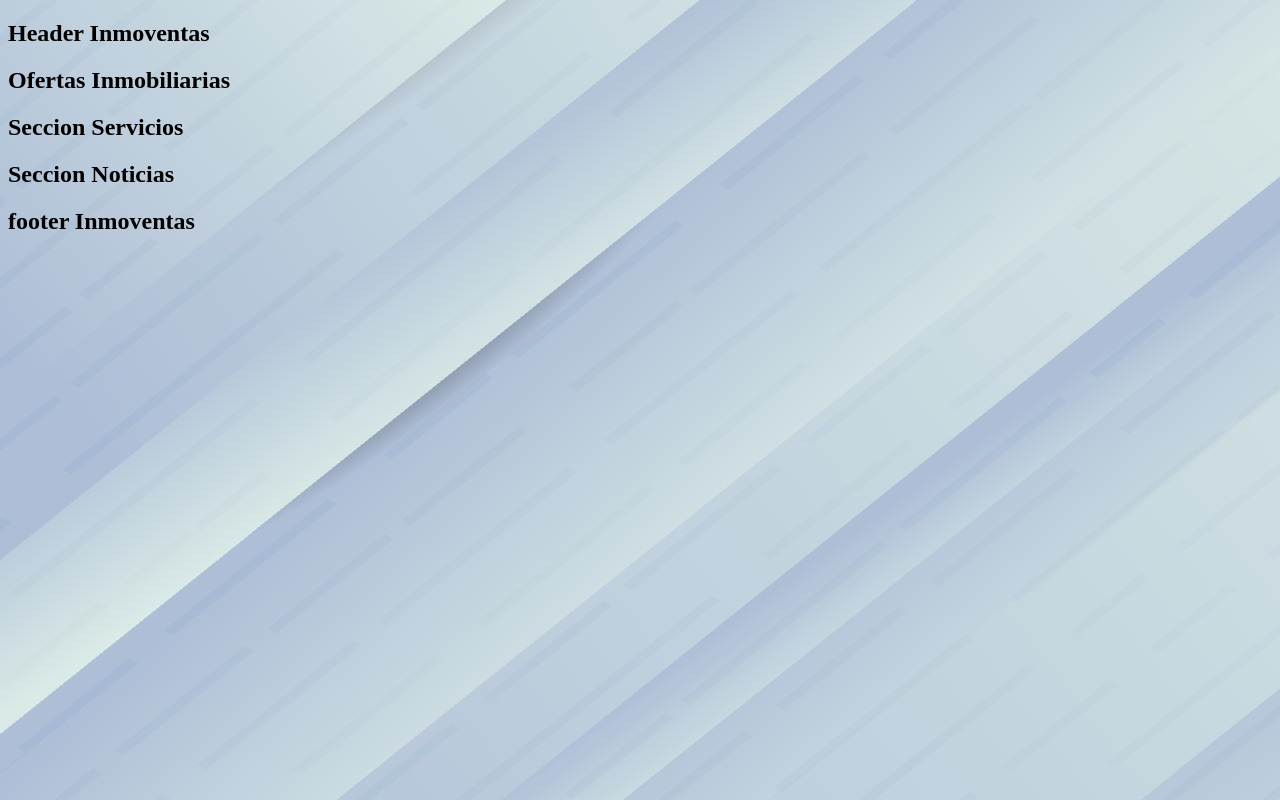
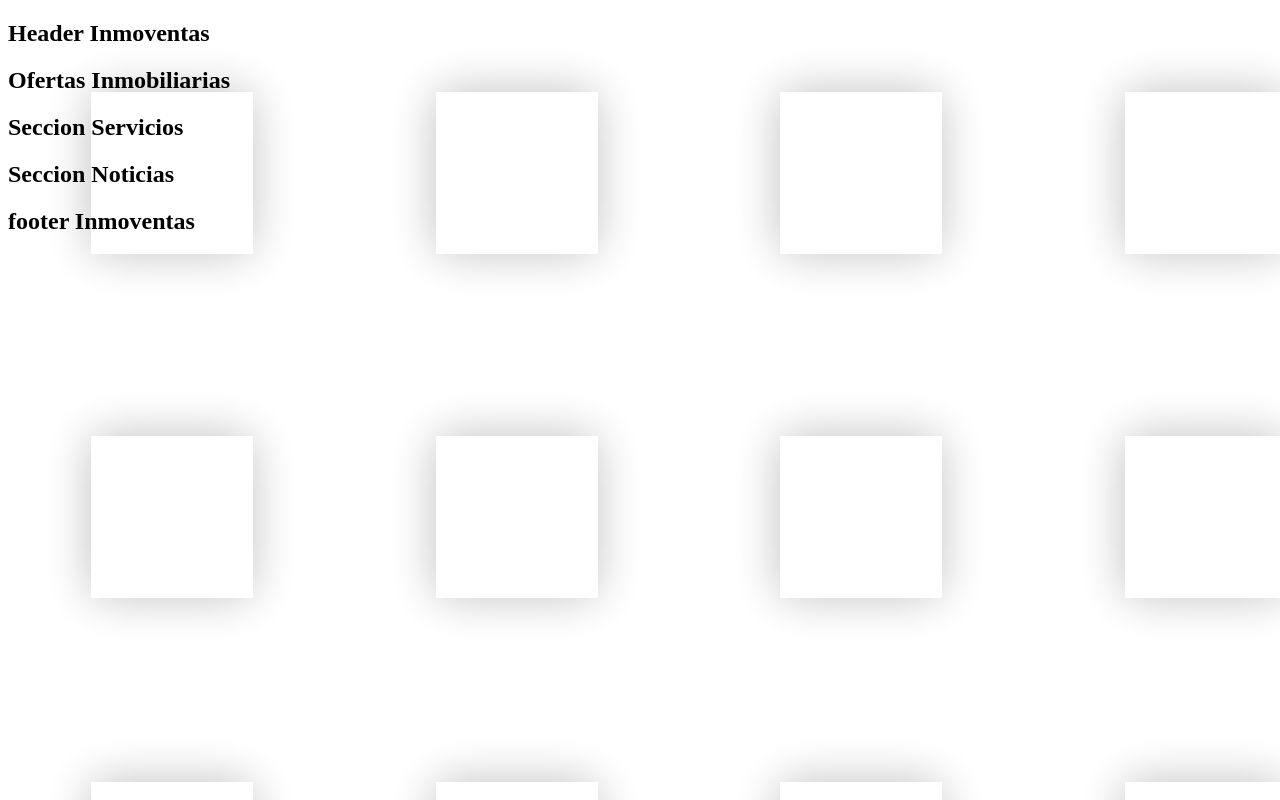
Before and after one commit to Car105-GitHub/web-car105, a plain HTML site: page index.html in a window 1280 px wide. Drawn offline with Linux system fonts and the light colour scheme.

Commit message:
commit fondo cuadros

```diff
--- a/css/styles.css
+++ b/css/styles.css
@@ -1,6 +1,6 @@
 body{
     /* background-color: blueviolet; */
 
-    background-image: url("imagenes/img-fondo.jpg");
+    background-image: url("imagenes/cuadros-700px.jpg");
 
 }
--- a/index.html
+++ b/index.html
@@ -4,7 +4,7 @@
     <meta charset="UTF-8">
     <meta http-equiv="X-UA-Compatible" content="IE=edge">
     <meta name="viewport" content="width=device-width, initial-scale=1.0">
-    <title>Web Car105</title>           <!-- texto en la pestaña del navegador-->
+    <title>InmoVentas</title>           <!-- texto en la pestaña del navegador-->
     <link rel="stylesheet" href="css/styles.css">
 </head>
 
```
Also changed, not shown: css/imagenes/cuadros-700px.jpg (added), css/imagenes/img-fondo.jpg (deleted).
